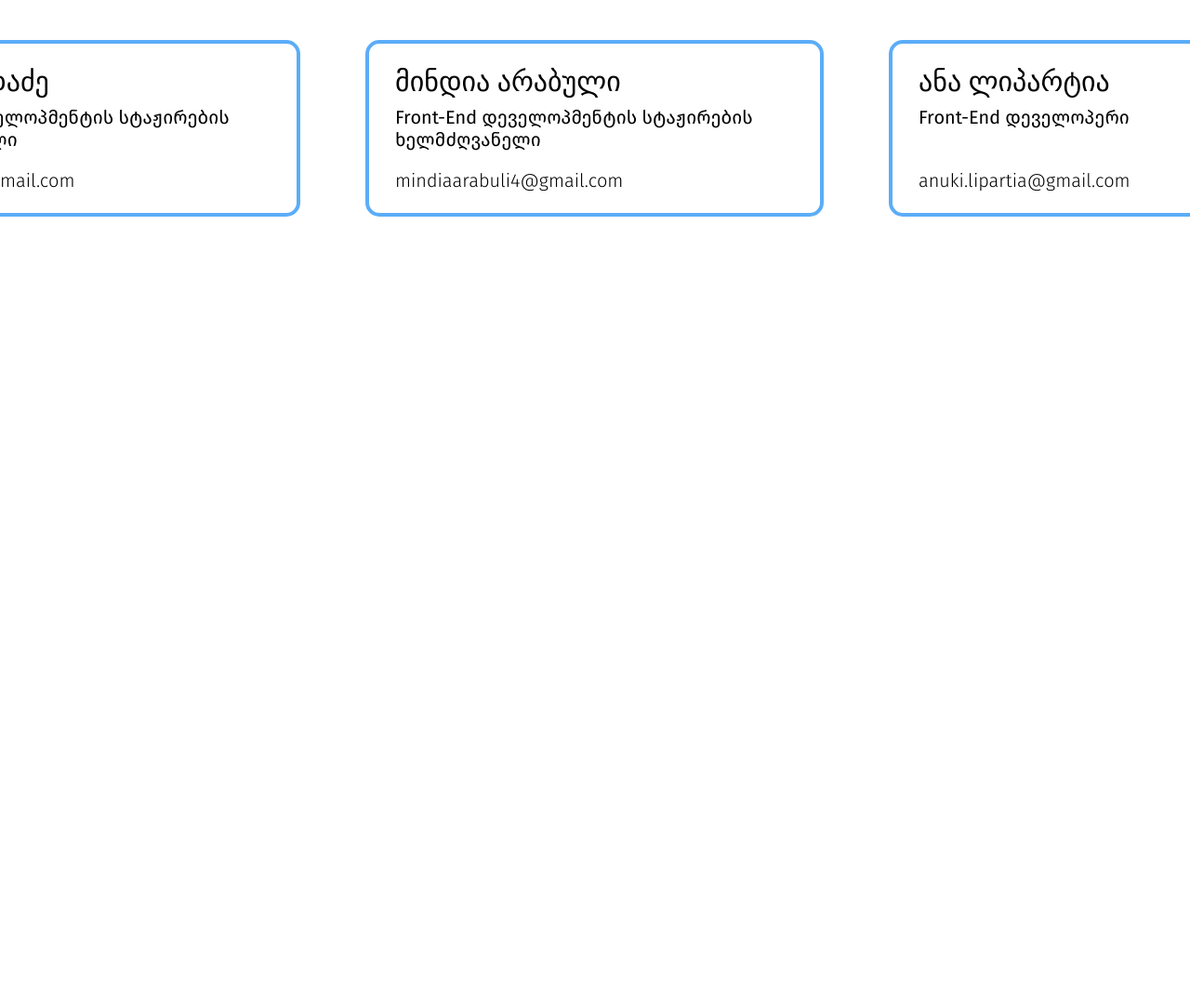
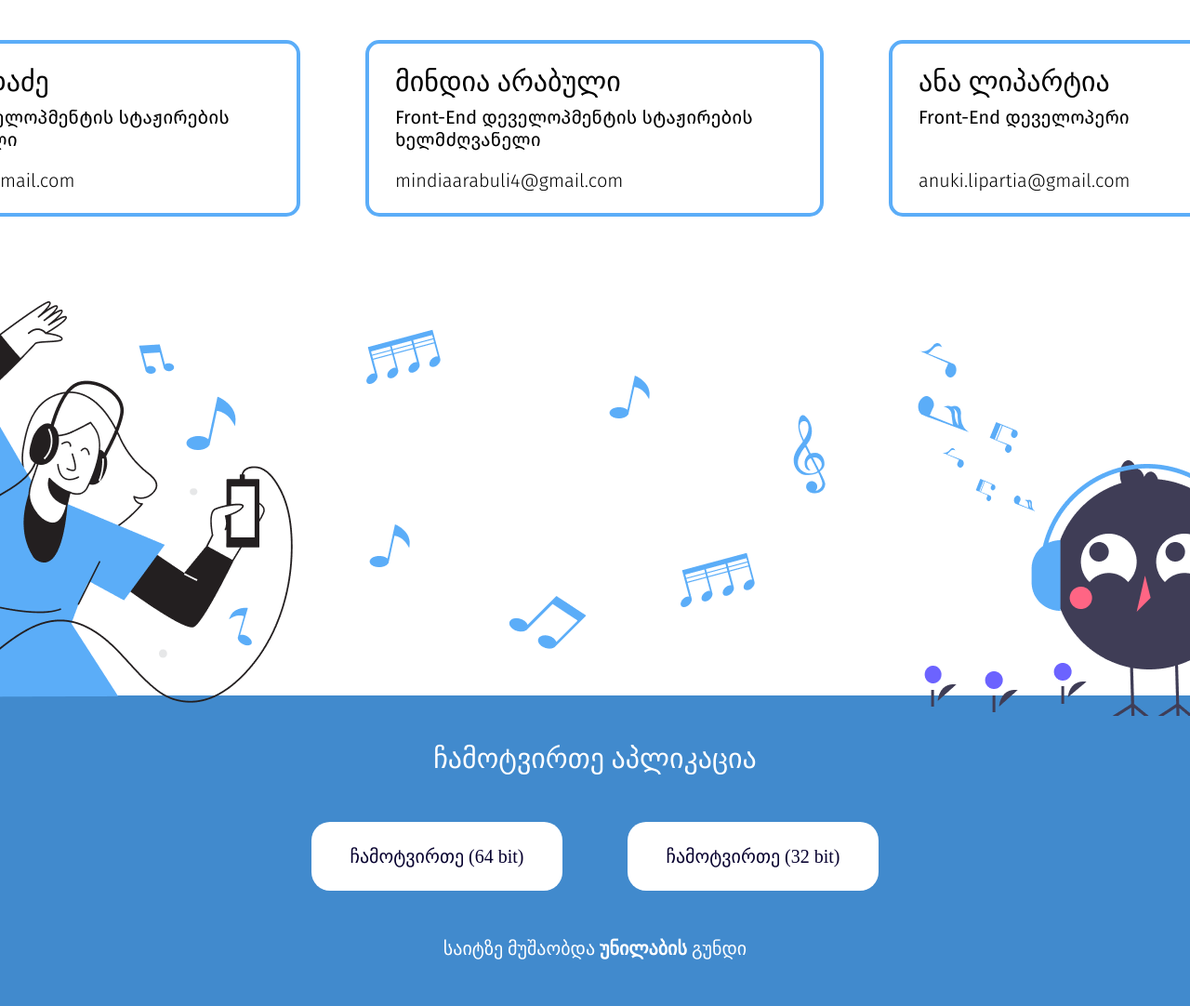
Before and after one commit to Mind1a/playMusic, a plain HTML site: page index.html in a window 1280 px wide. Shown: the part 2283-3365 px from the top of the page at 93% size. Before the commit the page ends 2583 px from the top, so only its background shows below. Drawn offline with nearby package versions, Linux system fonts and the light colour scheme; a web font is replaced by a local one.

Commit message:
feature/footer
Adding footer

```diff
--- a/index.html
+++ b/index.html
@@ -61,6 +61,35 @@
       <h2>პროექტზე მუშაობდნენ</h2>
       <div class="project-team-wrapper"></div>
     </section>
+    <footer>
+      <div class="footer-images">
+        <img src="./assets/footer/girl.png" alt="girl" />
+        <div class="notes">
+          <img class="note" src="./assets/footer/note-3.png" alt="note" />
+          <img class="note" src="./assets/footer/note-1.png" alt="note" />
+          <img class="note" src="./assets/footer/note-2.png" alt="note" />
+          <img class="note" src="./assets/footer/note-1.png" alt="note" />
+          <img class="note" src="./assets/footer/note-3.png" alt="note" />
+          <img class="note" src="./assets/footer/note-key.png" alt="note" />
+        </div>
+        <img src="./assets/footer/bird.png" alt="bird" />
+      </div>
+      <div class="download">
+        <h3>ჩამოტვირთე აპლიკაცია</h3>
+        <div class="download-btns">
+          <a href="#"
+            ><button class="download-btn">ჩამოტვირთე (64 bit)</button></a
+          >
+          <a href="#"
+            ><button class="download-btn">ჩამოტვირთე (32 bit)</button></a
+          >
+        </div>
+        <p>
+          საიტზე მუშაობდა
+          <a href="#">უნილაბის</a> გუნდი
+        </p>
+      </div>
+    </footer>
     <script src="https://cdn.jsdelivr.net/npm/swiper@10/swiper-bundle.min.js"></script>
     <script type="module" src="./js/slider.js"></script>
     <script type="module" src="./js/teamCards.js"></script>
--- a/styles/_footer.scss
+++ b/styles/_footer.scss
@@ -0,0 +1,92 @@
+footer {
+  @include display_flex();
+  flex-direction: column;
+  width: 100%;
+
+  .footer-images {
+    @include display_flex(space-between);
+    width: 101.25rem;
+    margin-top: 0.438rem;
+    margin-bottom: -1.563rem;
+    z-index: 100;
+    gap: 4.375rem;
+
+    .notes {
+      position: relative;
+      width: 100%;
+      height: 27rem;
+
+      $note-positions: (
+        (1.875rem, 0),
+        (15rem, 0.75rem),
+        (18.75rem, 10rem),
+        (5rem, 16.875rem),
+        (16.875rem, 21.125rem),
+        (7.5rem, 28.5rem)
+      );
+
+      .note {
+        position: absolute;
+
+        @for $i from 1 through 6 {
+          $position: nth($note-positions, $i);
+          $top: nth($position, 1);
+          $left: nth($position, 2);
+
+          &:nth-child(#{$i}) {
+            top: $top;
+            left: $left;
+          }
+        }
+      }
+    }
+  }
+
+  .download {
+    @include display_flex(space-evenly);
+    flex-direction: column;
+    width: 100%;
+    height: 20.875rem;
+    background-color: $darkBlueColor;
+    font-family: firaGO;
+    font-weight: 500;
+    font-size: 1.875rem;
+    line-height: 2.25rem;
+    color: $whiteColor;
+
+    .download-btns {
+      @include display_flex();
+      gap: 4.375rem;
+
+      .download-btn {
+        width: 16.875rem;
+        height: 4.625rem;
+        border: none;
+        border-radius: 1.25rem;
+        padding: 1.563rem 2.188rem;
+        font-family: firaGO;
+        font-size: 1.25rem;
+        font-weight: 500;
+        line-height: 1.5rem;
+        background-color: $whiteColor;
+        color: $lightBlackColor;
+        cursor: pointer;
+        transition: all 0.3s ease-out;
+
+        &:hover {
+          background-color: $blueColor;
+        }
+      }
+    }
+    p {
+      font-weight: 400;
+      font-size: 1.25rem;
+      line-height: 1.5rem;
+
+      a {
+        color: $whiteColor;
+        font-weight: 700;
+      }
+    }
+  }
+}
--- a/styles/utils/_variables.scss
+++ b/styles/utils/_variables.scss
@@ -2,3 +2,4 @@ $blueColor: rgba(91, 173, 248, 1);
 $darkBlueColor: rgba(65, 138, 205, 1);
 $whiteColor: rgba(255, 255, 255, 1);
 $blackColor: rgba(0, 0, 0, 1);
+$lightBlackColor: rgba(7, 0, 47, 1);
```
Also changed, not shown: assets/footer/bird.png (added), assets/footer/girl.png (added), assets/footer/note-1.png (added), assets/footer/note-2.png (added), assets/footer/note-3.png (added), assets/footer/note-key.png (added), css/global.css, 1 other file.
